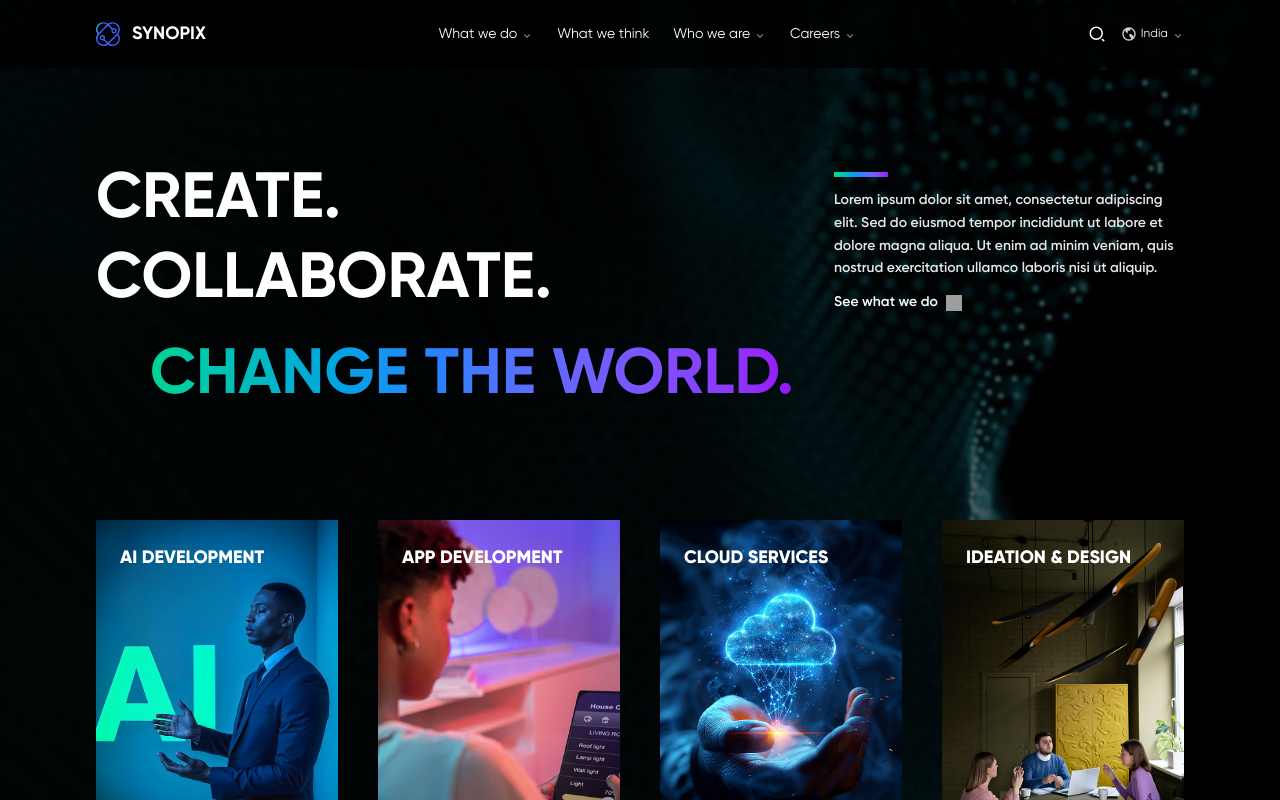
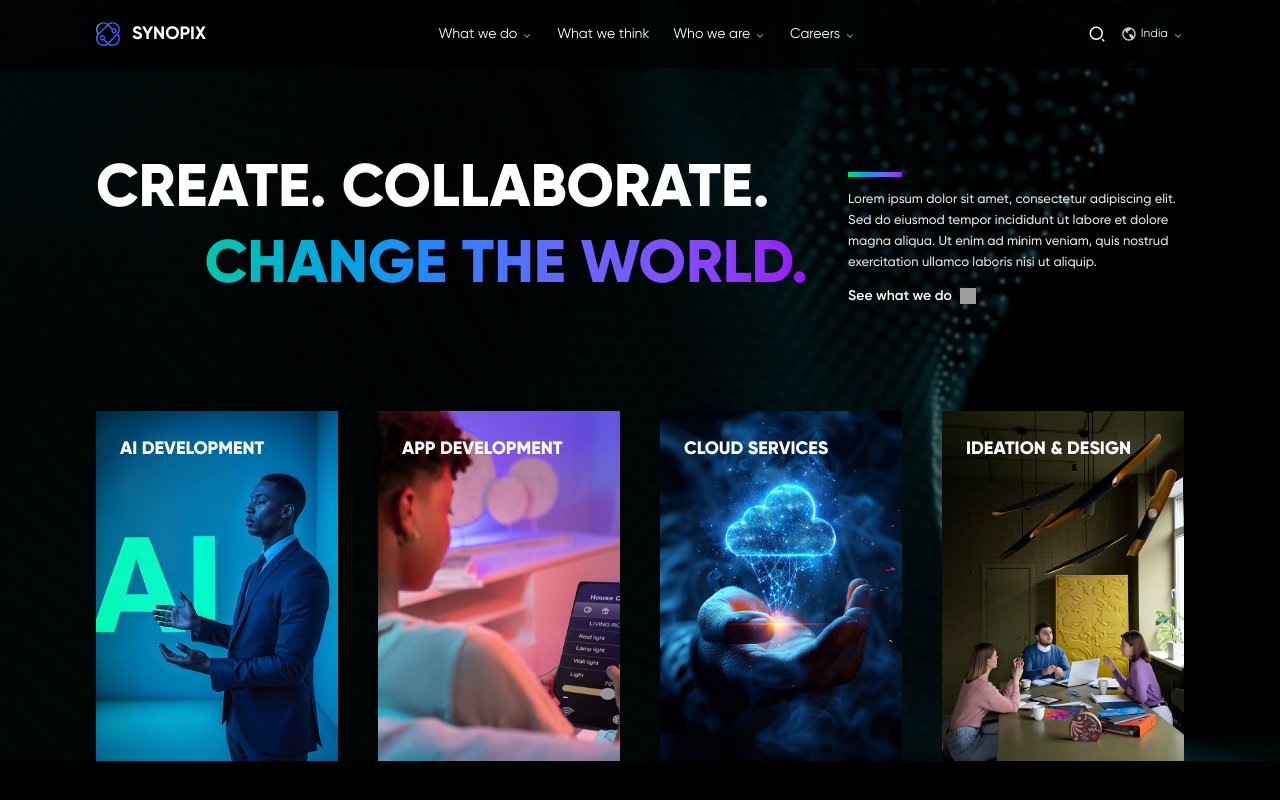
Before and after one commit to AjaySaini18/newWebsite, a React (Vite) app: page / in a window 1280 px wide. Shown: the top 800 px of the page. Built offline with nearby package versions, Linux system fonts and the light colour scheme; grey boxes are pictures that could not be loaded.

Commit message:
HeroSection updation

```diff
--- a/src/components/HeroSection.jsx
+++ b/src/components/HeroSection.jsx
@@ -43,32 +43,31 @@ const HeroSection = () => {
 
       {/* Content */}
       <div className="relative z-10 max-w-full container mx-auto px-6 md:px-12 lg:px-24 pt-20 sm:pt-36 lg:pt-40">
-        <div className="flex flex-col lg:flex-row justify-between items-start gap-8 lg:gap-10">
+        <div className="grid grid-cols-1 lg:grid-cols-12 gap-8 lg:gap-10 items-start">
           {/* Left Headings */}
           <motion.div
-  className="w-full lg:w-[1600px]"
+            className="w-full lg:col-span-8"
             initial={{ opacity: 0, y: 40 }}
             animate={{ opacity: 1, y: 0 }}
             transition={{ duration: 0.8 }}
           >
-  <h1 className="font-bold text-[clamp(24px,5vw,75px)] leading-snug sm:leading-[80px] text-left">
+            <h1 className="font-extrabold text-[clamp(22px,6vw,60px)] lg:text-[clamp(24px,8vw,60px)] leading-tight sm:leading-[60px] text-left">
               CREATE. COLLABORATE.
             </h1>
-  <h1 className="mt-2 sm:mt-4 font-bold text-[clamp(24px,5vw,75px)] leading-tight sm:leading-[80px] bg-gradient-to-r from-green-400 via-blue-500 to-purple-600 bg-clip-text text-transparent text-right">
+            <h1 className="mt-2 sm:mt-4 font-extrabold text-[clamp(22px,6vw,60px)] lg:text-[clamp(24px,8vw,60px)] leading-tight sm:leading-[60px] bg-gradient-to-r from-green-400 via-blue-500 to-purple-600 bg-clip-text text-transparent text-right">
               CHANGE THE WORLD.
             </h1>
           </motion.div>
 
-
           {/* Right aligned text block */}
           <motion.div
-            className="max-w-full sm:max-w-[300px] lg:max-w-[350px] flex flex-col justify-start mt-4 lg:mt-3"
+            className="lg:col-span-4 flex flex-col justify-start mt-4 lg:mt-3 max-w-[380px]"
             initial={{ opacity: 0, x: 50 }}
             animate={{ opacity: 1, x: 0 }}
             transition={{ duration: 0.8, delay: 0.3 }}
           >
             <div className="w-[54px] h-[5px] bg-gradient-to-r from-green-400 via-blue-500 to-purple-600 mb-3"></div>
-            <p className="text-gray-200 mb-3 leading-relaxed text-[10px] sm:text-[11px] lg:text-[14px] font-semibold">
+            <p className="text-gray-200 mb-3 leading-relaxed text-[10px] sm:text-[11px] lg:text-[13px] font-medium">
               Lorem ipsum dolor sit amet, consectetur adipiscing elit. Sed do
               eiusmod tempor incididunt ut labore et dolore magna aliqua. Ut
               enim ad minim veniam, quis nostrud exercitation ullamco laboris
@@ -99,7 +98,7 @@ const HeroSection = () => {
         >
           {cards.map((card, idx) => (
             <motion.div
-              onClick={()=> navigate("/ai")}
+              onClick={() => navigate("/ai")}
               key={idx}
               className="relative h-[350px] w-full bg-cover bg-center overflow-hidden group"
               style={{ backgroundImage: `url(${card.img})` }}
```
Lines whose indentation alone changed are shown as unchanged.
